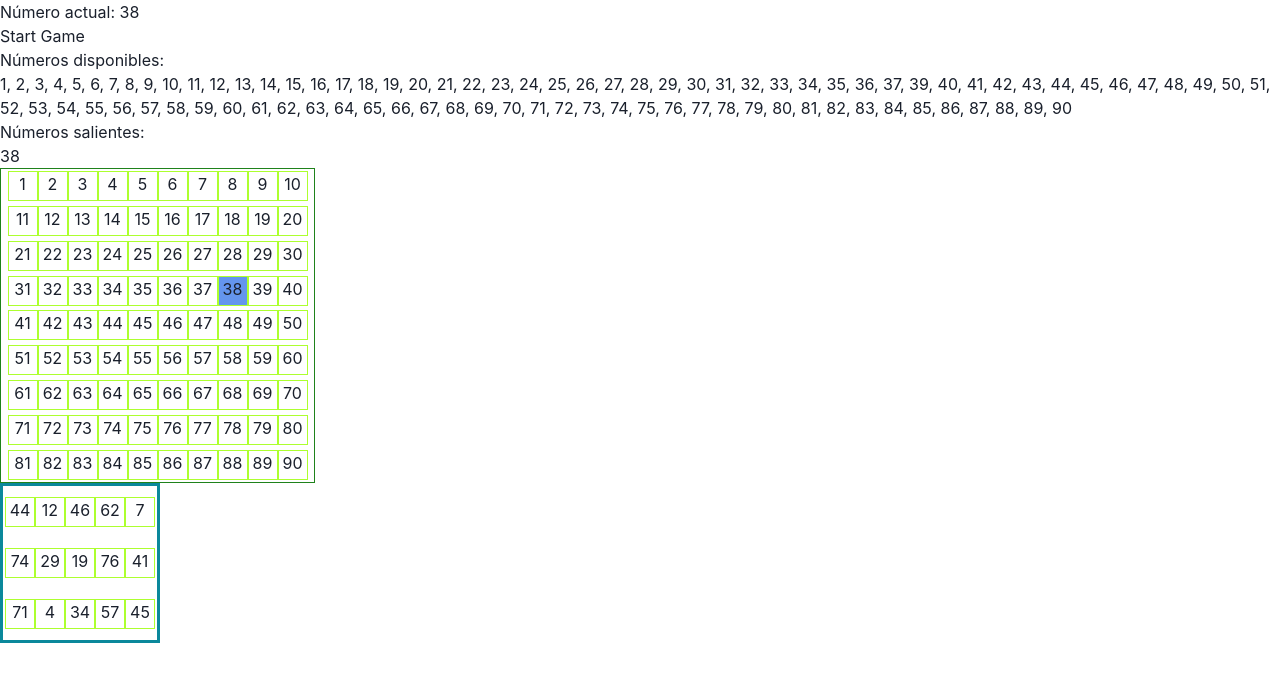
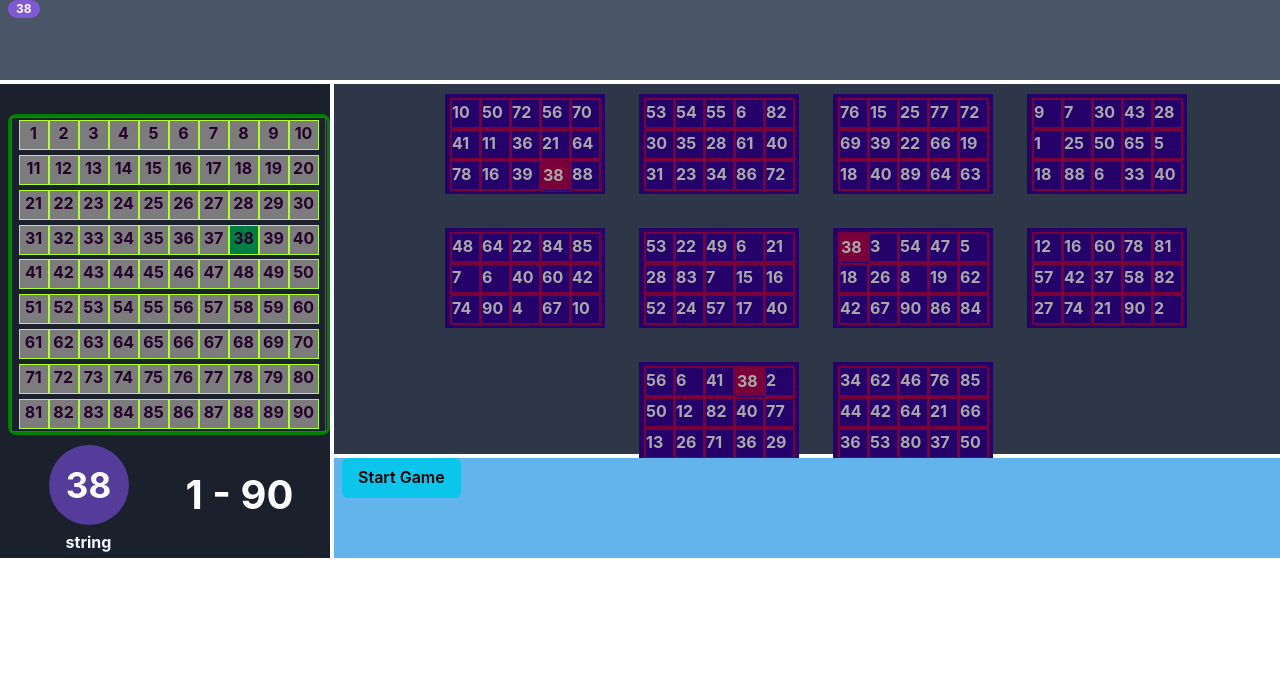
Before and after one commit to ayelentatto/bingo-with-react, a React (Create React App) app in the folder bingo/: page / in a window 1280 px wide. Both pictures are taken after a click on the button "Start Game". Shown: the top 682 px of the page. Built offline with nearby package versions, Linux system fonts and the light colour scheme.

Commit message:
First design with 'Chackra UI'

```diff
--- a/bingo/src/pages/Bingo/Bingo.jsx
+++ b/bingo/src/pages/Bingo/Bingo.jsx
@@ -1,19 +1,12 @@
+
 import React, { useEffect, useState } from "react";
 import "./Bingo.scss";
 import { numbers } from "../../shared/numbers";
 import { phrases } from "../../shared/phrases";
-
-const Bingo = () => {
-
-  const [carton, setCarton] = useState([]);
-  const [cartonPintado, setCartonPintado] = useState([]);
-  const [disponibles, setDisponibles] = useState(numbers);
-  const [salientes, setSalientes] = useState([]);
-  const [numerosTableroPintados, setNumerosTableroPintados] = useState([]);
+import { Box, Grid, GridItem, Button, ButtonGroup, Center, Square, Circle, Badge, Flex, SimpleGrid } from '@chakra-ui/react';
 
 
-  const startGame = () => {
-    // Generar el cartón
+const generarNumsCarton = (disponibles) => {
   const nums = [];
   while (nums.length < 15) {
     const randomNumber = disponibles[Math.floor(Math.random() * disponibles.length)];
@@ -21,32 +14,7 @@ const Bingo = () => {
       nums.push(randomNumber);
     }
   }
-    setCarton(nums);
-
-
-    // Empezar a sacar números aleatorios
-    setInterval(() => {
-      const randomIndex = Math.floor(Math.random() * disponibles.length);
-      const randomNumber = disponibles[randomIndex];
-
-      // Actualizar números salientes
-      setSalientes(prevSalientes => [...prevSalientes, randomNumber]);
-      speakPhrase(randomNumber);
-      // Actualizar números disponibles
-      setDisponibles(prevDisponibles => prevDisponibles.filter(num => num !== randomNumber));
-
-      const newCartonPintado = carton.map(num => {
-        if (randomNumber !== num) {
-          return <p className="casilla pintada">{num}</p>;
-        } else {
-          return <p className="casilla">{num}</p>;
-        }
-      });
-      setCartonPintado(newCartonPintado);
-
-
-    }, 2000);
-
+  return nums;
 };
 
 const speakPhrase = (number) => {
@@ -57,39 +25,141 @@ const Bingo = () => {
   }
 };
 
-  useEffect(() => {
+const Bingo = () => {
+  const [cartones, setCartones] = useState([]);
+  const [cartonesPintados, setCartonesPintados] = useState([]);
+  const [disponibles, setDisponibles] = useState(numbers);
+  const [salientes, setSalientes] = useState([]);
+  const [numerosTableroPintados, setNumerosTableroPintados] = useState([]);
+  const [numeroActual, setNumeroActual] = useState(null);
+  const usedNumbers = new Set([...salientes, numeroActual]);
+  const [count, setCount] = useState(0);
 
-  }, [disponibles, carton, salientes, cartonPintado]);
+  const startGame = () => {
+    const newCartones = [];
+    while (newCartones.length < 10) {
+      newCartones.push(generarNumsCarton(disponibles));
+    }
+    setCartones(newCartones);
 
+    setInterval(() => {
+      const newAvailableNumbers = disponibles.filter(num => num !== numeroActual);
+      setDisponibles(newAvailableNumbers);
+      const randomNumber = newAvailableNumbers[Math.floor(Math.random() * newAvailableNumbers.length)];
 
+      setNumeroActual(randomNumber);
+      setSalientes((prevSalientes) => [...prevSalientes, randomNumber]);
+      speakPhrase(randomNumber);
+      setDisponibles((prevDisponibles) => prevDisponibles.filter((num) => num !== randomNumber));
+      setCount(count + 1);
+      const newCartonesPintados = newCartones.map((carton) => {
+        const newCartonPintado = carton.map((num) => {
+          const isPintado = salientes.includes(num);
+          if (isPintado && !numerosTableroPintados.includes(num)) {
+            setNumerosTableroPintados((prevNumerosTableroPintados) => [
+              ...prevNumerosTableroPintados,
+              num,
+            ]);
+          }
+          return <p className={`casilla ${isPintado ? "pintada" : ""}`}>{num}</p>;
+        });
+        return newCartonPintado;
+      });
+      setCartonesPintados(newCartonesPintados);
+    }, 2000);
+  };
+
+  useEffect(() => {}, [disponibles, cartones, salientes, cartonesPintados]);
 
   return (
-    <div>
-
-      <h1>Número actual: {salientes.length > 0 ? salientes[salientes.length - 1] : null}</h1>
-      <button onClick={startGame}>Start Game</button>
-      <div className="d-block">
-        <h2>Números disponibles:</h2>
-        <p>{disponibles.join(', ')}</p>
-      </div>
-      <div className="d-block">
-        <h2>Números salientes: </h2>
-        <p>{[...new Set(salientes)].join(', ')}</p>
-      </div>
+    <Grid
+      templateAreas={`"header header"
+                          "nav main"
+                          "nav footer"`}
+      gridTemplateRows={'80px 1fr 100px'}
+      gridTemplateColumns={'330px 1fr'}
+      h='500px'
+      gap='1'
+      color='blackAlpha.900'
+      fontWeight='bold'
+    >
+      <GridItem pl='2' bg='gray.600' area={'header'}>
+      <Flex flexWrap='wrap'>
+          {[...new Set(salientes)].map((num) => (
+          <Badge key={num} borderRadius="full" px="2" mr="2" bg="purple.500" color="white">
+            {num}
+          </Badge>
+           ))}
+        </Flex>
+      </GridItem>
+      <GridItem pl='2' bg='gray.800' area={'nav'}>
+        <Box mt='30px' borderRadius='lg' border='3px solid green'>
           <div className="allNums">
             {numbers.map((num) => (
-          <p key={num} className={salientes.includes(num) || numerosTableroPintados.includes(num) ? 'tablero pintado' : 'tablero'}>{num}</p>
+              <p
+                key={num}
+                className={
+                  salientes.includes(num) || numerosTableroPintados.includes(num)
+                    ? 'tablero pintado'
+                    : 'tablero'
+                  }
+              >
+                {num}
+              </p>
             ))}
           </div>
-      <div className="cartoon">
-        {carton.map((num)=>(
-          <p key={num} className={salientes.includes(num) || numerosTableroPintados.includes(num) ? 'casilla pintada' : 'tablero'}>{num}</p>
+
+        </Box>
+        <SimpleGrid columns={2} spacing={0}>
+
+        <Box bg='gray.800' height='120px'>
+          <Center mt='10px'>
+          <Circle size='80px' bg='purple.700' color='white'>
+            <p className="numeroActual">{numeroActual}</p>
+          </Circle>
+          </Center>
+          <Center mt='5px'>
+          <Box color='aliceblue'>string</Box>
+
+          </Center>
+
+        </Box>
+        <Box bg='gray.800' height='80px'>
+          <Center mt='30px' mr='20px' color='white' size='50px'>
+            <p className="countt">{count} - 90</p>
+          </Center>
+        </Box>
+        </SimpleGrid>
+
+      </GridItem>
+      <GridItem pl='2' bg='gray.700' area={'main'} >
+        <Grid templateColumns='repeat(10, 1fr)' gap={6} className="cartones" flexWrap='wrap' display='flex'>
+          {cartonesPintados.map((cartonPintado, index1)=>(
+            <GridItem w='160px' h='100px' bg='rgb(37, 2, 105)' key={index1} className="carton">
+            {cartonPintado.map((num, index) => (
+          <p
+            key={index}
+            className={
+            salientes.includes(num.props.children) || num.props.className === 'casilla pintada'
+              ? 'casilla pintada'
+              : 'casilla'
+            }
+          >
+          {num}
+          </p>
          ))}
-      </div>
-    </div>
+          </GridItem>
+
+          ))}
+
+        </Grid>
+
+      </GridItem>
+      <GridItem pl='2' bg='blue.300' area={'footer'}>
+      <Button colorScheme='cyan' onClick={startGame} >Start Game</Button>
+      </GridItem>
+    </Grid>
   );
-
-};
-
+}
 
 export default Bingo;
--- a/bingo/src/pages/Bingo/Bingo.scss
+++ b/bingo/src/pages/Bingo/Bingo.scss
@@ -1,24 +1,36 @@
-.cartoon{
+.cartones{
+    display:flex;
+    justify-content: center;
+    align-items: center;
+    flex-wrap:wrap-reverse;
+    width: 100%;
+    height: 360px;
+    margin: 5px;
+}
+.carton{
     display:flex;
     justify-content: center;
     align-items: center;
     flex-wrap:wrap-reverse;
     width: 160px;
     height: 160px;
-    border:3px solid rgb(11, 136, 155);
+    border:3px solid rgb(37, 2, 105);
+    margin: 5px;
 }
 .casilla{
+    color:darkgrey;
     width: 30px;
     height: 30px;
-    border: 1px solid black;
+    border: 1px solid rgb(122, 0, 57);
+    margin: 0px;
 }
 .pintada {
     width: 30px;
     height: 30px;
     margin:0px;
-    border: 2px solid black;
-    background-color: darkorchid;
-    color: aqua;
+    border: 2px solid rgb(114, 0, 66);
+    background-color: rgb(122, 0, 57);
+    color: rgb(0, 95, 95);
 }
 .allNums{
     display:flex;
@@ -34,7 +46,15 @@
     height: 30px;
     border: 1px solid greenyellow;
     text-align: center;
+    background-color: rgb(124, 124, 124);
+    color:rgb(37, 1, 45)
 }
 .pintado{
-    background-color: cornflowerblue;
+    background-color: rgb(0, 126, 67);
 }
+.countt{
+    font-size: 40px;
+}
+.numeroActual{
+    font-size: 35px;
+}
```
Also changed, not shown: bingo/src/components/Carton.jsx (+21 -1 lines), bingo/src/components/Cartones.jsx (added, +53 -0 lines), bingo/src/components/NumeroActual.jsx (added, +7 -0 lines), bingo/src/components/NumeroTablero.jsx (added, +20 -0 lines). Lines whose indentation alone changed are shown as unchanged.
